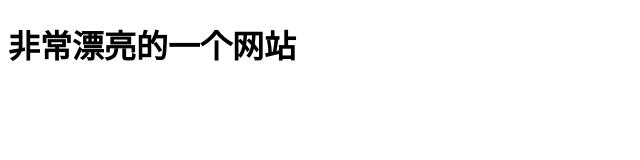
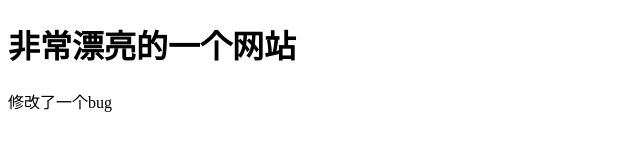
Before and after one commit to kkmuk/GitDemo, a plain HTML site: page index.html in a window 1280 px wide. Shown: the whole page, without its empty margins (0-640 px from the left). Drawn offline with Linux system fonts and the light colour scheme.

Commit message:
修改了一个bug

```diff
--- a/index.html
+++ b/index.html
@@ -8,5 +8,6 @@
 </head>
 <body>
     <h1>非常漂亮的一个网站</h1>
+    <p>修改了一个bug</p>
 </body>
 </html>
```
